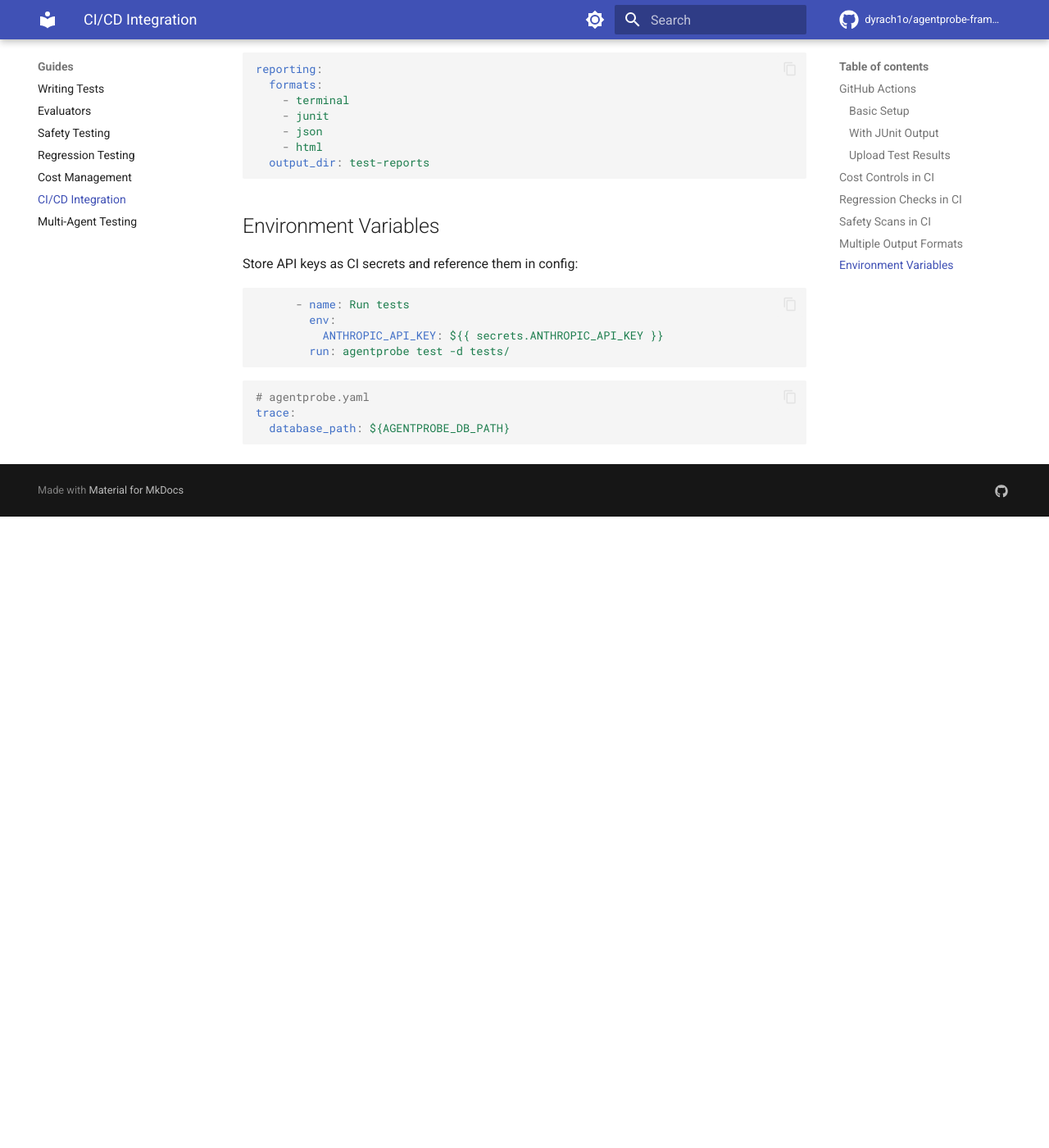
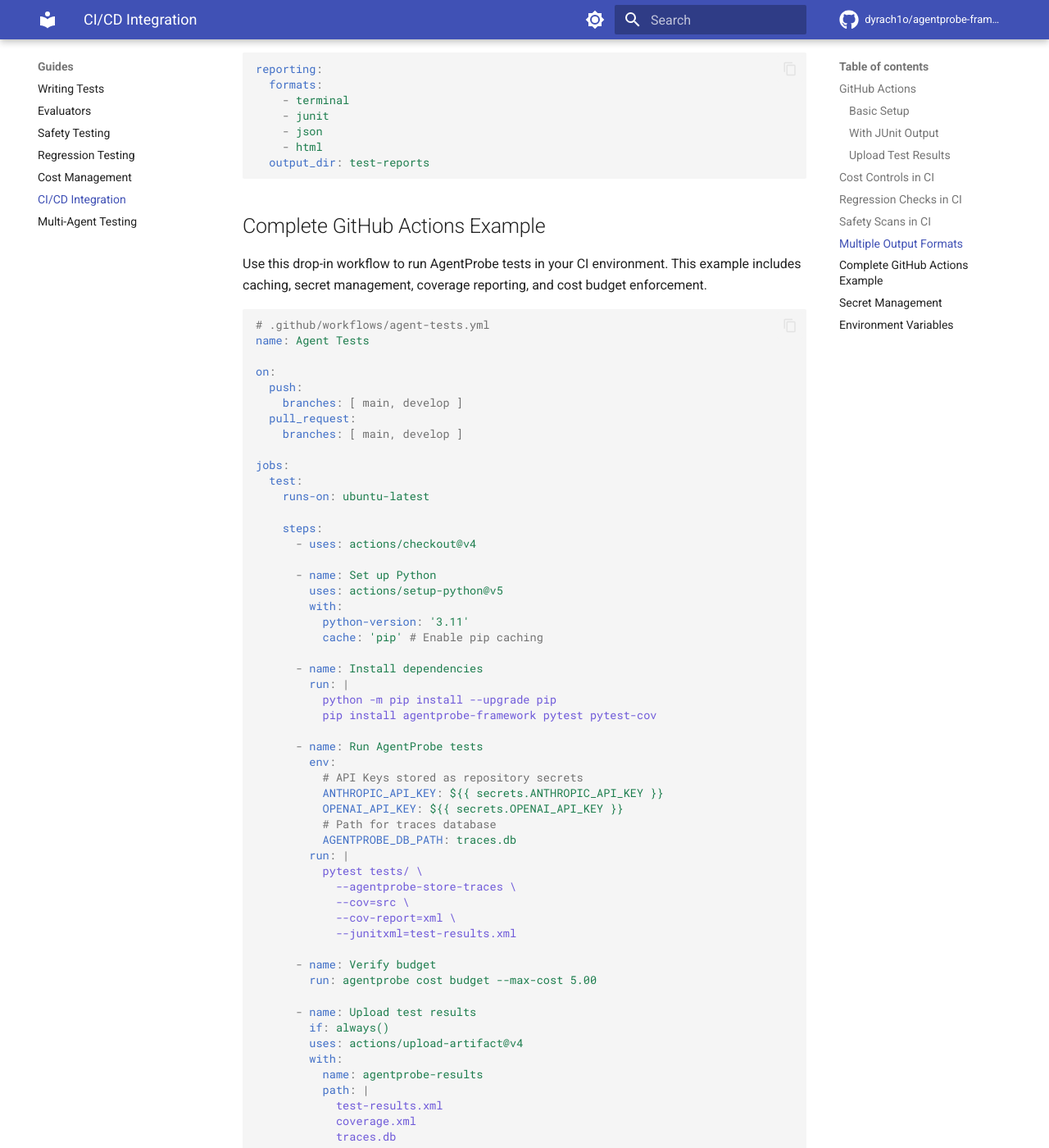
Before and after one commit to dyrach1o/agentprobe-framework, an MkDocs documentation site: the page built from docs/guides/ci-cd-integration.md, in a window 1280 px wide and 1400 px high, scrolled down 2100 px. Shown: the whole window at 82% size. Built offline with MkDocs 1.6.1 and Material for MkDocs 9.7.7, drawn with Linux system fonts in a browser that asks for light colours; comment, search, counter and statistics services are not loaded; before the commit the page ends 2730 px from its top, so only the background shows below that; some of the changed text lies outside the part shown.

Commit message:
CI/CD Integration
Key Deliverables:
Updated docs/guides/ci-cd-integration.md: Added a detailed "Complete GitHub Actions Example" and a "Secret Management" guide.
New examples/.github/workflows/agent-tests.yml: A standalone, copy-pasteable workflow file that includes caching, secret handling, coverage reporting, and cost budget enforcement.
You can find a full summary of the changes and verification details in the
walkthrough.md
.

walkthrough.md
Open
write a summary of all changes

Thought for <1s

I have completed the task of providing a ready-to-use GitHub Actions workflow and updating the documentation. Here is a summary of the changes:

1. Updated Documentation
In
ci-cd-integration.md
, I added:

Complete GitHub Actions Example: A drop-in YAML configuration that demonstrates a full CI setup.
Secret Management: Detailed instructions on how to securely store and reference model provider API keys using GitHub Secrets.
Expanded Environment Variables: More examples on how to customize AgentProbe's behavior in CI environments (e.g., log levels, database paths).
2. New Example Workflow
I created a new file,
agent-tests.yml
, which serves as a production-ready template. It includes:

Automatic Caching: Uses actions/setup-python pip caching to speed up test runs.
Secure API Handling: Demonstrates how to pass secrets to your agent tests.
Rich Reporting: Configured to generate JUnit XML results and Cobertura coverage reports.
Cost Budget Enforcement: Includes a step to run agentprobe cost budget to prevent unexpected cloud costs during CI runs.
Artifact Uploads: Automatically saves test results, coverage data, and execution traces for inspection.

````diff
--- a/docs/guides/ci-cd-integration.md
+++ b/docs/guides/ci-cd-integration.md
@@ -103,14 +103,86 @@
   output_dir: test-reports
 ```
 
+## Complete GitHub Actions Example
+
+Use this drop-in workflow to run AgentProbe tests in your CI environment. This example includes caching, secret management, coverage reporting, and cost budget enforcement.
+
+```yaml
+# .github/workflows/agent-tests.yml
+name: Agent Tests
+
+on:
+  push:
+    branches: [ main, develop ]
+  pull_request:
+    branches: [ main, develop ]
+
+jobs:
+  test:
+    runs-on: ubuntu-latest
+
+    steps:
+      - uses: actions/checkout@v4
+
+      - name: Set up Python
+        uses: actions/setup-python@v5
+        with:
+          python-version: '3.11'
+          cache: 'pip' # Enable pip caching
+
+      - name: Install dependencies
+        run: |
+          python -m pip install --upgrade pip
+          pip install agentprobe-framework pytest pytest-cov
+
+      - name: Run AgentProbe tests
+        env:
+          # API Keys stored as repository secrets
+          ANTHROPIC_API_KEY: ${{ secrets.ANTHROPIC_API_KEY }}
+          OPENAI_API_KEY: ${{ secrets.OPENAI_API_KEY }}
+          # Path for traces database
+          AGENTPROBE_DB_PATH: traces.db
+        run: |
+          pytest tests/ \
+            --agentprobe-store-traces \
+            --cov=src \
+            --cov-report=xml \
+            --junitxml=test-results.xml
+
+      - name: Verify budget
+        run: agentprobe cost budget --max-cost 5.00
+
+      - name: Upload test results
+        if: always()
+        uses: actions/upload-artifact@v4
+        with:
+          name: agentprobe-results
+          path: |
+            test-results.xml
+            coverage.xml
+            traces.db
+```
+
+## Secret Management
+
+Store your model provider API keys (e.g., `ANTHROPIC_API_KEY`, `OPENAI_API_KEY`) as **Repository Secrets** in GitHub:
+
+1. Go to your repository **Settings** > **Secrets and variables** > **Actions**.
+2. Click **New repository secret**.
+3. Add your keys and reference them in the workflow using `${{ secrets.YOUR_SECRET_NAME }}`.
+
 ## Environment Variables
 
-Store API keys as CI secrets and reference them in config:
+AgentProbe can read configuration from environment variables, which is ideal for CI:
 
 ```yaml
       - name: Run tests
         env:
+          # Required for model providers
           ANTHROPIC_API_KEY: ${{ secrets.ANTHROPIC_API_KEY }}
+          # Customize AgentProbe behavior
+          AGENTPROBE_LOG_LEVEL: DEBUG
+          AGENTPROBE_DB_PATH: ${AGENTPROBE_DB_PATH}
         run: agentprobe test -d tests/
 ```
 
````
Also changed, not shown: 1 other file.
